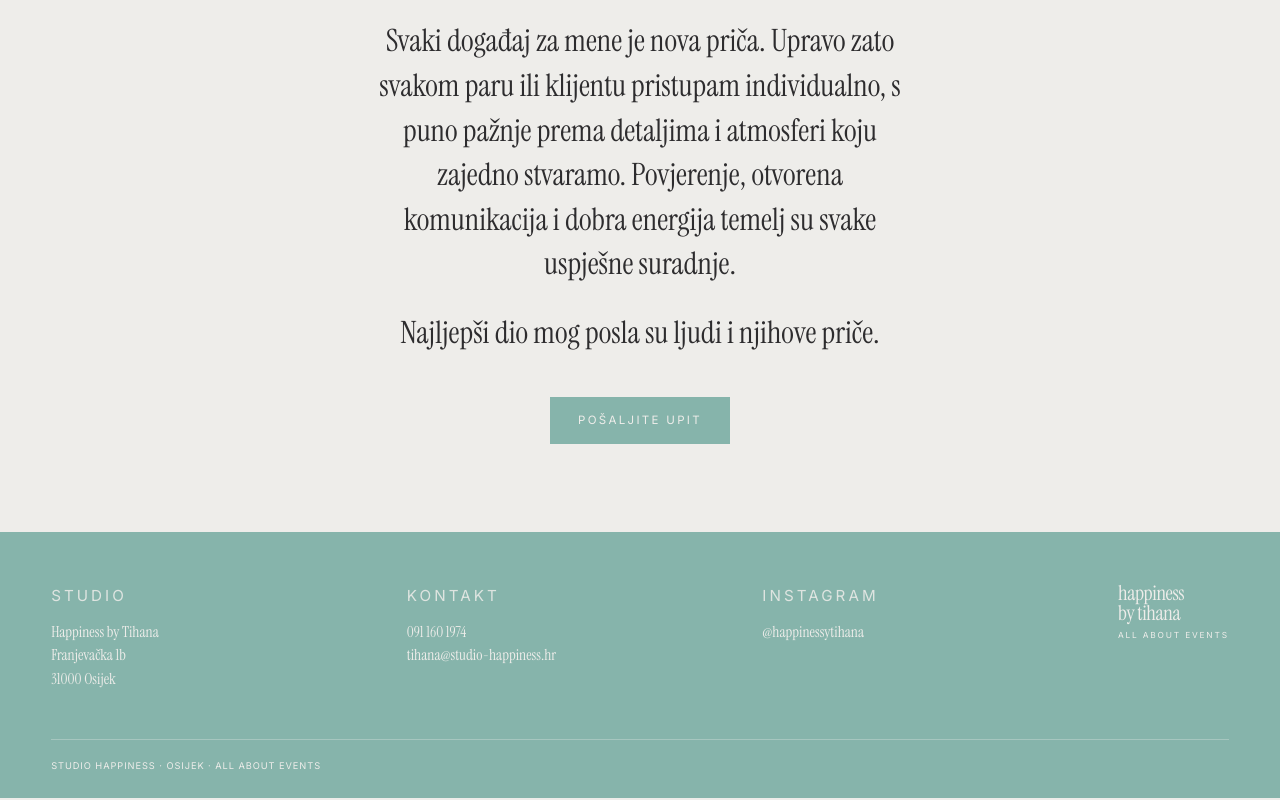
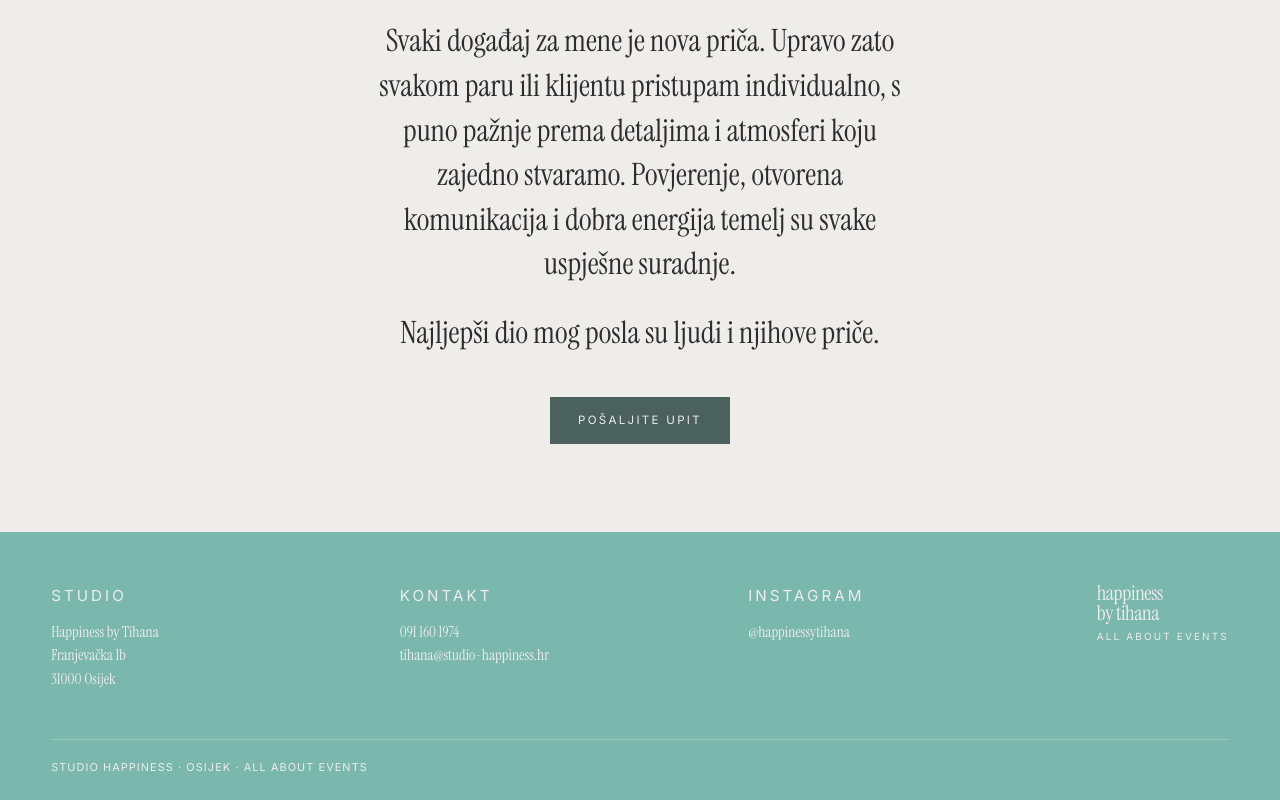
Before and after one commit to mgebela/happiness, a React (Vite) app: page /o-meni in a window 1280 px wide. Shown: the part 901-1701 px from the top of the page. Built offline with nearby package versions, Linux system fonts and the light colour scheme.

Commit message:
Put Tihana’s teal through the site and darken type that sat too light on paper.
Co-authored-by: Cursor <cursoragent@cursor.com>

```diff
--- a/src/Logo.tsx
+++ b/src/Logo.tsx
@@ -7,7 +7,7 @@ type LockupProps = {
   className?: string;
 };
 
-const TEAL = ["#7AB7AC", "#9CCBC3", "#BDDDD6", "#DDEEEA"];
+const TEAL = ["#7AB7AD", "#97C7BF", "#C7E1DD", "#E2EFED"];
 
 export function Mark({ className = "" }: { className?: string }) {
   return (
--- a/src/index.css
+++ b/src/index.css
@@ -1,12 +1,15 @@
 :root {
-  --teal: #7ab7ac;
-  --teal-2: #9ccbc3;
-  --teal-3: #bdddd6;
-  --teal-4: #ddeeea;
+  --teal: #7ab7ad;
+  --teal-2: #97c7bf;
+  --teal-3: #c7e1dd;
+  --teal-4: #e2efed;
+  --accent: #506b67;
+  --sage-deep: #4a615e;
+  --sage-hover: #445654;
   --ink: #2d2c2e;
   --midnight: #2d2c2e;
   --paper: #eeedea;
-  --sage: #86b4ab;
+  --sage: #7ab7ad;
   --white: #ffffff;
   --display: "Instrument Serif", "Iowan Old Style", Georgia, serif;
   --sans: "Inter", "Helvetica Neue", Arial, sans-serif;
@@ -99,7 +102,7 @@ video {
 }
 
 :focus-visible {
-  outline: 2px solid var(--teal);
+  outline: 2px solid var(--accent);
   outline-offset: 3px;
 }
 
@@ -199,12 +202,12 @@ video {
 .logo-by em,
 .logo-tag em {
   font-style: normal;
-  color: var(--teal);
+  color: var(--accent);
 }
 
 .logo-tag {
   margin-top: 0.28rem;
-  font-size: 0.52rem;
+  font-size: 0.62rem;
   letter-spacing: 0.22em;
 }
 
@@ -283,7 +286,7 @@ video {
   bottom: 0.2rem;
   width: 0;
   height: 1px;
-  background: var(--teal);
+  background: var(--accent);
   transition: width 0.4s cubic-bezier(0.22, 1, 0.36, 1);
 }
 
@@ -291,7 +294,7 @@ video {
 .overview-nav a:focus-visible,
 .has-reveal .overview-nav a.is-visible:hover,
 .has-reveal .overview-nav a.is-visible:focus-visible {
-  color: var(--teal);
+  color: var(--accent);
   transform: translateX(0.4rem);
 }
 
@@ -301,11 +304,14 @@ video {
 }
 
 .text-cta:hover {
-  color: var(--teal);
+  color: var(--accent);
 }
 
-.footer a:hover {
-  opacity: 0.75;
+.footer a:hover,
+.footer a:focus-visible {
+  color: var(--paper);
+  text-decoration: underline;
+  text-underline-offset: 0.28em;
 }
 
 .film {
@@ -335,7 +341,7 @@ video {
 
 .label {
   margin: 0 0 1.6rem;
-  color: var(--teal);
+  color: var(--accent);
 }
 
 .lede {
@@ -392,7 +398,7 @@ video {
 
 .back-link:hover,
 .back-link:focus-visible {
-  color: var(--teal);
+  color: var(--accent);
   transform: translateX(-0.3rem);
 }
 
@@ -433,7 +439,7 @@ video {
   content: "";
   position: absolute;
   inset: 0;
-  background: rgba(134, 180, 171, 0.18);
+  background: rgba(122, 183, 173, 0.2);
   opacity: 0;
   pointer-events: none;
   transition: opacity 0.5s ease;
@@ -581,9 +587,9 @@ textarea {
 input:focus-visible,
 select:focus-visible,
 textarea:focus-visible {
-  outline: 2px solid var(--teal);
+  outline: 2px solid var(--accent);
   outline-offset: 4px;
-  border-bottom-color: var(--teal);
+  border-bottom-color: var(--accent);
 }
 
 textarea {
@@ -593,7 +599,7 @@ textarea {
 
 input::placeholder,
 textarea::placeholder {
-  color: rgba(45, 44, 46, 0.38);
+  color: rgba(45, 44, 46, 0.72);
 }
 
 .text-cta {
@@ -609,8 +615,8 @@ textarea::placeholder {
 
 .text-cta:hover,
 .text-cta:focus-visible {
-  color: var(--teal);
-  border-bottom-color: var(--teal);
+  color: var(--accent);
+  border-bottom-color: var(--accent);
 }
 
 .btn {
@@ -620,7 +626,7 @@ textarea::placeholder {
   margin: 1.4rem auto 0;
   padding: 0.95rem 1.75rem;
   border: 0;
-  background: var(--sage);
+  background: var(--sage-deep);
   color: var(--paper);
   font-family: var(--wide);
   font-size: 0.72rem;
@@ -633,7 +639,7 @@ textarea::placeholder {
 
 .btn:hover,
 .btn:focus-visible {
-  background: #6fa69d;
+  background: var(--sage-hover);
 }
 
 .btn:active {
@@ -685,7 +691,6 @@ textarea::placeholder {
 
 .footer .label {
   color: var(--paper);
-  opacity: 0.85;
   margin-bottom: 0.85rem;
 }
 
@@ -709,7 +714,7 @@ textarea::placeholder {
 }
 
 .footer-bottom p {
-  font-size: 0.58rem;
+  font-size: 0.68rem;
   letter-spacing: 0.1em;
   line-height: 1.35;
   white-space: nowrap;
```
Also changed, not shown: public/favicon.svg.
